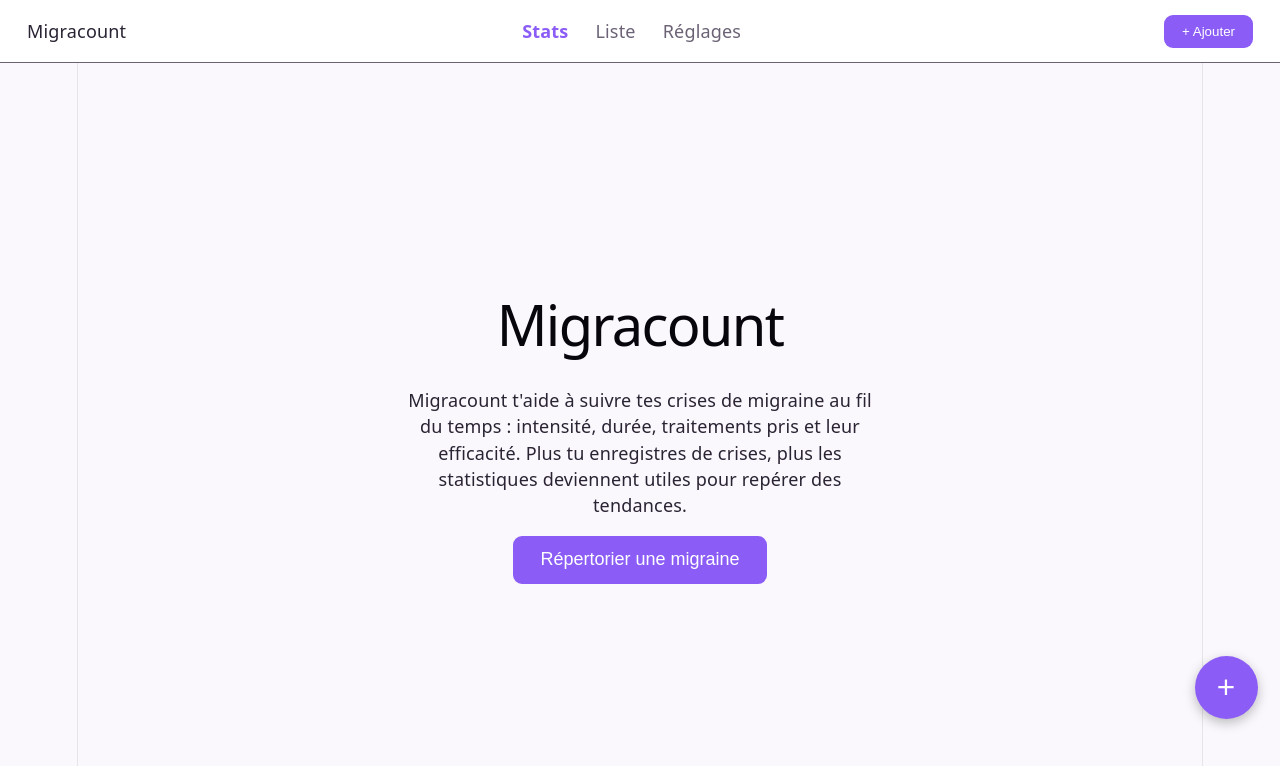
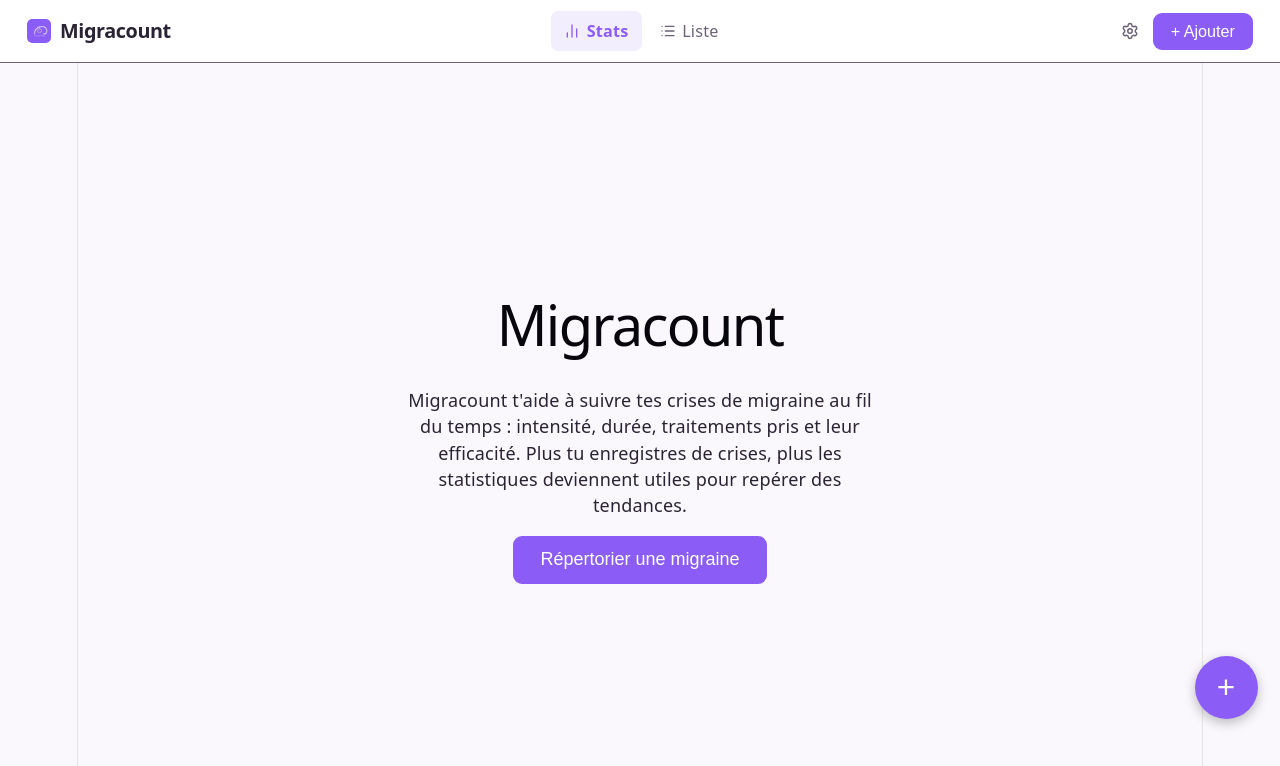
Before and after one commit to aifedespaix/migranicount, a Vue app: page / in a window 1280 px wide. Shown: the top 766 px of the page. Built offline with nearby package versions, Linux system fonts and the light colour scheme.

Commit message:
feat: redesign header with app icon, modern typo, settings icon and responsive nav

```diff
--- a/src/components/HeaderNav.vue
+++ b/src/components/HeaderNav.vue
@@ -1,34 +1,57 @@
 <template>
   <header class="header-nav">
-    <span class="logo">Migracount</span>
-    <nav>
-      <RouterLink :to="{ name: 'stats' }">Stats</RouterLink>
-      <RouterLink :to="{ name: 'liste' }">Liste</RouterLink>
-      <RouterLink :to="{ name: 'settings' }">Réglages</RouterLink>
+    <div class="header-brand">
+      <img src="/icons/favicon-32.png" alt="" class="brand-icon" aria-hidden="true" />
+      <span class="brand-name">Migracount</span>
+    </div>
+
+    <nav class="header-links">
+      <RouterLink :to="{ name: 'stats' }" class="nav-link">
+        <BarChart2 :size="16" />
+        Stats
+      </RouterLink>
+      <RouterLink :to="{ name: 'liste' }" class="nav-link">
+        <List :size="16" />
+        Liste
+      </RouterLink>
     </nav>
+
+    <div class="header-actions">
       <button
         v-if="favoris.favoris.length > 0"
         type="button"
-      class="edit-medocs-btn"
+        class="icon-btn"
         title="Modifier les médicaments"
         aria-label="Modifier les médicaments"
         @click="showMedocsEdit = true"
       >
         <Pencil :size="18" />
       </button>
+      <button
+        type="button"
+        class="icon-btn"
+        title="Réglages"
+        aria-label="Réglages"
+        @click="router.push({ name: 'settings' })"
+      >
+        <SettingsIcon :size="18" />
+      </button>
       <button class="add-btn" @click="$emit('add')">+ Ajouter</button>
+    </div>
   </header>
   <MedocsEditModal v-if="showMedocsEdit" @close="showMedocsEdit = false" />
 </template>
 
 <script setup lang="ts">
 import { ref } from 'vue'
-import { Pencil } from 'lucide-vue-next'
+import { useRouter } from 'vue-router'
+import { Pencil, BarChart2, List, Settings as SettingsIcon } from 'lucide-vue-next'
 import { useMedocsFavorisStore } from '../stores/medocsFavoris'
 import MedocsEditModal from './MedocsEditModal.vue'
 
 defineEmits<{ add: [] }>()
 
+const router = useRouter()
 const favoris = useMedocsFavorisStore()
 const showMedocsEdit = ref(false)
 </script>
@@ -44,38 +67,83 @@ const showMedocsEdit = ref(false)
   display: flex;
   align-items: center;
   justify-content: space-between;
-  padding: 0 1.5rem;
+  padding: 0 1rem;
   background: var(--color-surface);
   border-bottom: 1px solid var(--color-muted);
   z-index: 30;
   box-sizing: border-box;
+  gap: 0.75rem;
 }
-.header-nav nav a {
-  margin-right: 1.5rem;
+.header-brand {
+  display: flex;
+  align-items: center;
+  gap: 0.5rem;
+  flex-shrink: 0;
+}
+.brand-icon {
+  width: 24px;
+  height: 24px;
+  border-radius: 5px;
+}
+.brand-name {
+  font-size: 1.1rem;
+  font-weight: 700;
+  letter-spacing: -0.02em;
+  color: var(--color-text);
+}
+.header-links {
+  display: none;
+  align-items: center;
+  gap: 0.25rem;
+}
+.nav-link {
+  display: inline-flex;
+  align-items: center;
+  gap: 0.35rem;
+  padding: 0.4rem 0.75rem;
+  border-radius: 0.4rem;
   color: var(--color-muted);
   text-decoration: none;
+  font-size: 0.9rem;
 }
-.header-nav nav a.router-link-active {
+.nav-link.router-link-active {
   color: var(--color-accent);
   font-weight: 600;
+  background: color-mix(in srgb, var(--color-accent) 10%, transparent);
 }
-.edit-medocs-btn {
+.header-actions {
+  display: flex;
+  align-items: center;
+  gap: 0.25rem;
+}
+.icon-btn {
   background: none;
   border: none;
   color: var(--color-muted);
   cursor: pointer;
   padding: 0.5rem;
-  margin-right: 0.5rem;
   display: inline-flex;
   align-items: center;
   justify-content: center;
+  border-radius: 0.4rem;
+}
+.icon-btn:hover {
+  color: var(--color-text);
+  background: color-mix(in srgb, var(--color-muted) 12%, transparent);
 }
 .add-btn {
+  display: none;
   background: var(--color-accent);
   color: var(--color-accent-contrast);
   border: none;
   border-radius: 0.5rem;
   padding: 0.5rem 1rem;
   cursor: pointer;
+  font-size: 0.9rem;
+}
+@media (min-width: 1024px) {
+  .header-links { display: flex; }
+  .add-btn { display: inline-block; }
+  .header-nav { padding: 0 1.5rem; }
 }
 </style>
```
Lines whose indentation alone changed are shown as unchanged.
